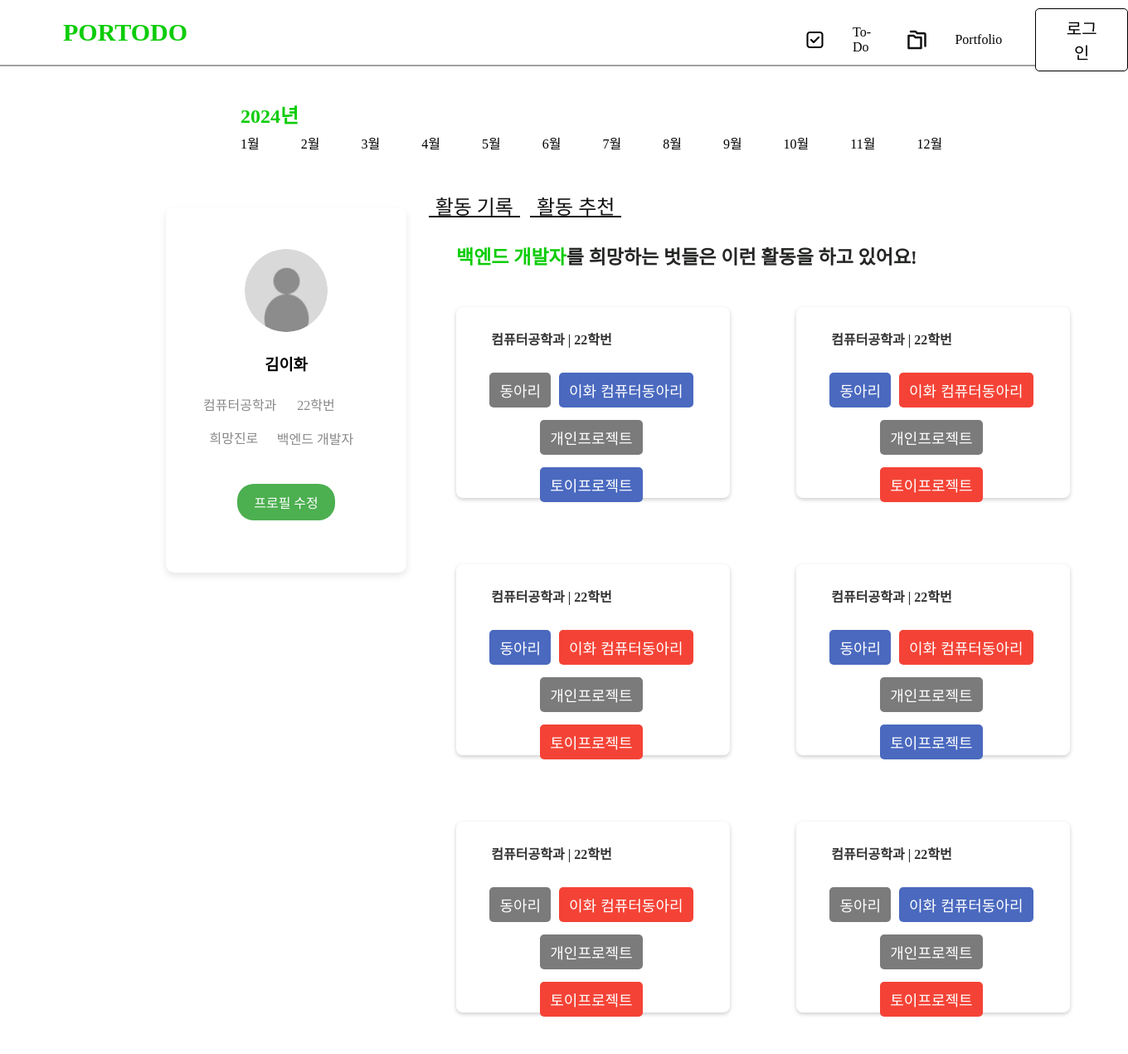
After one commit to EwhaGreen/GreenPower, a Flask app: template templates/todo_portfolio.html in a window 1360 px wide. The commit adds this page. Shown: the whole page at 83% size. Run offline with Flask 3, Linux system fonts and the light colour scheme; the template is opened without the code that fills it, so the values that code supplies are empty.

Commit message:
todo_portfolio 작업

```diff
--- /dev/null
+++ b/static/css/todo_portfolio.css
@@ -0,0 +1,231 @@
+body{
+
+    margin:0;
+    }
+
+
+    .logo h1{
+
+             color: #0CCC08;
+            font-family: Wanted Sans;
+            font-size: 30px;
+            font-style: normal;
+            font-weight: 700;
+            line-height: normal;
+            text-align: left;
+            margin-left : 76px; margin-top: 22px; margin-bottom: 22px;
+    }
+    /* h2{
+        position:relative;
+        text-align: center;
+        font-size: 30px;
+        top:200px;
+
+    } */
+    .active_write{
+        position:absolute;
+        top: 230px;
+        /* left:430px; */
+        left:38%;
+        width: 110px;
+        height: 30px;
+        flex-shrink: 0;
+        color: var(--text, #111);
+        font-family: Pretendard;
+        font-size: 24px;
+        font-style: normal;
+        text-align: center;
+        line-height: normal;
+
+        border-bottom: 2px solid var(--text, #111);
+        background: #FFF;
+        }
+    .active_recommend{
+        position:absolute;
+        top: 230px;
+        /* left:430px; */
+        left:47%;
+        width: 110px;
+        height: 30px;
+        flex-shrink: 0;
+        color: var(--text, #111);
+        font-family: Pretendard;
+        font-size: 24px;
+        font-style: normal;
+        text-align: center;
+        line-height: normal;
+
+        border-bottom: 2px solid var(--text, #111);
+        background: #FFF;
+        }
+    .nav {
+        display: flex;
+        position:absolute;
+        left: 70%;
+        top: 10px;
+        align-items: center;
+
+    }
+    .button_login_top {
+        /* 로그인 버튼 스타일 */
+        margin-left: 30px; /* 이 부분이 버튼을 오른쪽으로 밀어냄 */
+        padding: 8px 30px;
+        background-color: #ffffff;
+        color: black;
+        border: 1px solid black;
+        font-size: 20px;
+
+
+        border-radius: 5px;
+        cursor: pointer;
+    }
+    .button_login_top:hover{
+        background-color: #000000;
+        color:#ffffff;
+
+    }
+    .nav img {
+        margin-right: 5px;
+    }
+
+    .nav p {
+        margin: 0 10px;
+    }
+    .month_selector {
+        position:absolute;
+        left:270px;
+        top:150px;
+        display: flex;
+        align-items: center;
+        gap: 10px;
+    }
+    .month_button {
+        padding: 10px 20px;
+        border: none;
+        background-color: transparent;
+        cursor: pointer;
+    }
+    .month_button.active {
+        background-color: #4CAF50;
+        color: white;
+        border-radius: 4px;
+    }
+    .month_button:hover {
+        background-color: #ddd;
+
+    }
+    .profile-card {
+        position:absolute;
+        left: 200px;
+        top:250px;
+        width: 250px;
+        height: 400px;
+        background: #fff;
+        padding: 20px;
+        box-shadow: 0 4px 8px rgba(0, 0, 0, 0.1);
+        border-radius: 10px;
+        text-align: center;
+        font-size: 16px;
+    }
+
+    .profile-card img {
+        position:relative;
+        top: 30px;
+        width: 100px;
+        height: 100px;
+        border-radius: 50%;
+        margin-bottom: 10px;
+    }
+
+    .profile-card h3 {
+        position:relative;
+        top: 30px;
+        margin: 10px 0;
+    }
+
+    .profile-card p {
+        position:relative;
+        top: 30px;
+        color: #888;
+        line-height: 1.5;
+    }
+
+    .profile-card .profile-action {
+        position:relative;
+        top: 30px;
+        background-color: #4CAF50;
+        color: white;
+        padding: 10px 20px;
+        margin-top: 20px;
+        display: inline-block;
+        border-radius: 20px;
+        cursor: pointer;
+    }
+    .activity-container {
+        position:absolute;
+        width:500px;
+        top: 320px;
+        left: 500px;
+        display: grid;
+        grid-template-columns: repeat(auto-fit, minmax(150px, 1fr));
+        gap: 20px;
+        padding: 20px;
+        width: 800px;
+            display: flex;
+            justify-content: center;
+            flex-wrap: wrap;
+    }
+    .activity-card {
+
+        background-color: #fff;
+        padding: 15px;
+        margin: 30px;
+        width: 300px;
+        height: 200px;
+        flex-shrink: 0;
+        border-radius: 8px;
+        box-shadow: 0 2px 5px rgba(0,0,0,0.2);
+        text-align: center;
+        transition: transform 0.3s ease;
+    }
+
+    .activity-card h4 {
+       position: relative;
+        left: -50px;
+        top: 1px;
+        margin-top: 10px;
+        margin-bottom: 5px;
+        color: #333;
+    }
+    .activity-card p {
+        margin-bottom: 10px;
+        color: #666;
+    }
+    .activity-button {
+        display: block;
+        padding: 8px 12px;
+        margin: 5px auto;
+        background-color: #7b7b7b;
+        color: white;
+        border: none;
+        border-radius: 5px;
+        cursor: pointer;
+        font-size: 18px;
+    }
+    .activity-button.red {
+        background-color: #f44336;
+    }
+    .activity-button.blue{
+        background-color: #4a69bf;
+    }
+    .activity-button-container{
+            position: relative;
+            display: flex;
+            justify-content: center;
+            flex-wrap: wrap;
+            gap: 5px;
+            left:18px;
+            top: 15px;
+            width: 250px;
+            padding: 5px;
+    }
--- /dev/null
+++ b/templates/todo_portfolio.html
@@ -0,0 +1,135 @@
+<!DOCTYPE html>
+<html>
+<head>
+    <div style ="width : 1440px;"></div>
+    <link rel="stylesheet" type="text/css" href="../static/css/todo_portfolio.css">
+</head>
+<body>
+    <header class ="logo"><h1>PORTODO</h1>
+    <div class = "nav">
+    <img class="icon_check" src="/static/images/check.png">
+    <p> To-Do</p>
+    <img class="icon_pofo" src="/static/images/pofo.png">
+    <p>Portfolio</p>
+    <button class="button_login_top">로그인</button>
+    </div>
+    </header>
+    <hr width="100%" style = "border-bottom: 1px solid  #A8A8A8;">
+
+    <h7 style="position:absolute;
+    left:290px;
+    top:120px;
+    color: #0CCC08;
+    font-family: Pretendard;
+    font-size: 24px;
+    font-style: normal;
+    font-weight: 700;
+    line-height: normal;">2024년</h7>
+    <div class="month_selector">
+
+        <div class="month_button" onclick="setActiveMonth(this)">1월</div>
+        <div class="month_button"onclick="setActiveMonth(this)">2월</div>
+        <div class="month_button" onclick="setActiveMonth(this)">3월</div>
+        <div class="month_button" onclick="setActiveMonth(this)">4월</div>
+        <div class="month_button" onclick="setActiveMonth(this)">5월</div>
+        <div class="month_button" onclick="setActiveMonth(this)">6월</div>
+        <div class="month_button"onclick="setActiveMonth(this)">7월</div>
+        <div class="month_button" onclick="setActiveMonth(this)">8월</div>
+        <div class="month_button" onclick="setActiveMonth(this)">9월</div>
+        <div class="month_button" onclick="setActiveMonth(this)">10월</div>
+        <div class="month_button" onclick="setActiveMonth(this)">11월</div>
+        <div class="month_button" onclick="setActiveMonth(this)">12월</div>
+    </div>
+    <div class="profile-card">
+        <img src="/static/images/people.png" alt="프로필 이미지">
+        <h3>김이화</h3>
+        <p style="float:left;left: 25px;">컴퓨터공학과</p><p style="float:left; left: 50px;">22학번</p>
+        <p style="top:80px;left:-130px;">희망진로</p><p style="float:left;left:-20px;top: 25px;">백엔드 개발자</p>
+        <div class="profile-action">프로필 수정</div>
+    </div>
+    <div class="active_write">
+        활동 기록</div>
+    <div class="active_recommend">
+        활동 추천</div>
+    <p style="float:left;position: relative;left:550px;top: 180px;color: var(--primary-base, #0CCC08);
+    font-family: Pretendard;
+    font-size: 23px;
+    font-style: normal;
+    font-weight: 700;
+    line-height: normal;">백엔드 개발자</p> <p style="float:left; position: relative;left:550px;top: 180px;color: var(--grey-600, #242624);
+font-family: Pretendard;
+font-size: 23px;
+font-style: normal;
+font-weight: 600;
+line-height: normal;">를 희망하는 벗들은 이런 활동을 하고 있어요!</p>
+
+<div class="activity-container">
+    <div class="activity-card">
+        <h4>컴퓨터공학과 | 22학번</h4>
+        <div class="activity-button-container">
+            <button class="activity-button">동아리</button>
+            <button class="activity-button blue">이화 컴퓨터동아리</button>
+            <button class="activity-button">개인프로젝트</button>
+            <button class="activity-button blue">토이프로젝트</button>
+        </div>
+    </div>
+    <div class="activity-card">
+        <h4>컴퓨터공학과 | 22학번</h4>
+        <div class="activity-button-container">
+            <button class="activity-button blue">동아리</button>
+            <button class="activity-button red">이화 컴퓨터동아리</button>
+            <button class="activity-button">개인프로젝트</button>
+            <button class="activity-button red">토이프로젝트</button>
+        </div>
+    </div>
+    <div class="activity-card">
+        <h4>컴퓨터공학과 | 22학번</h4>
+        <div class="activity-button-container">
+            <button class="activity-button blue">동아리</button>
+            <button class="activity-button red">이화 컴퓨터동아리</button>
+            <button class="activity-button">개인프로젝트</button>
+            <button class="activity-button red">토이프로젝트</button>
+        </div>
+    </div>
+    <div class="activity-card">
+        <h4>컴퓨터공학과 | 22학번</h4>
+        <div class="activity-button-container">
+            <button class="activity-button blue">동아리</button>
+            <button class="activity-button red">이화 컴퓨터동아리</button>
+            <button class="activity-button">개인프로젝트</button>
+            <button class="activity-button blue">토이프로젝트</button>
+        </div>
+    </div>
+    <div class="activity-card">
+        <h4>컴퓨터공학과 | 22학번</h4>
+        <div class="activity-button-container">
+            <button class="activity-button">동아리</button>
+            <button class="activity-button red">이화 컴퓨터동아리</button>
+            <button class="activity-button">개인프로젝트</button>
+            <button class="activity-button red">토이프로젝트</button>
+        </div>
+    </div>
+    <div class="activity-card">
+        <h4>컴퓨터공학과 | 22학번</h4>
+        <div class="activity-button-container">
+            <button class="activity-button">동아리</button>
+            <button class="activity-button blue">이화 컴퓨터동아리</button>
+            <button class="activity-button">개인프로젝트</button>
+            <button class="activity-button red">토이프로젝트</button>
+        </div>
+    </div>
+
+</div>
+
+    <script>
+        function setActiveMonth(selectedElement) {
+            document.querySelectorAll('.month_button').forEach(function(button) {
+                button.classList.remove('active');
+            });
+
+            selectedElement.classList.add('active');
+        }
+    </script>
+
+
+</body></html>
```
Also changed, not shown: static/css/personal_insert.css (+1 -51 lines), static/images/people.png (added).
